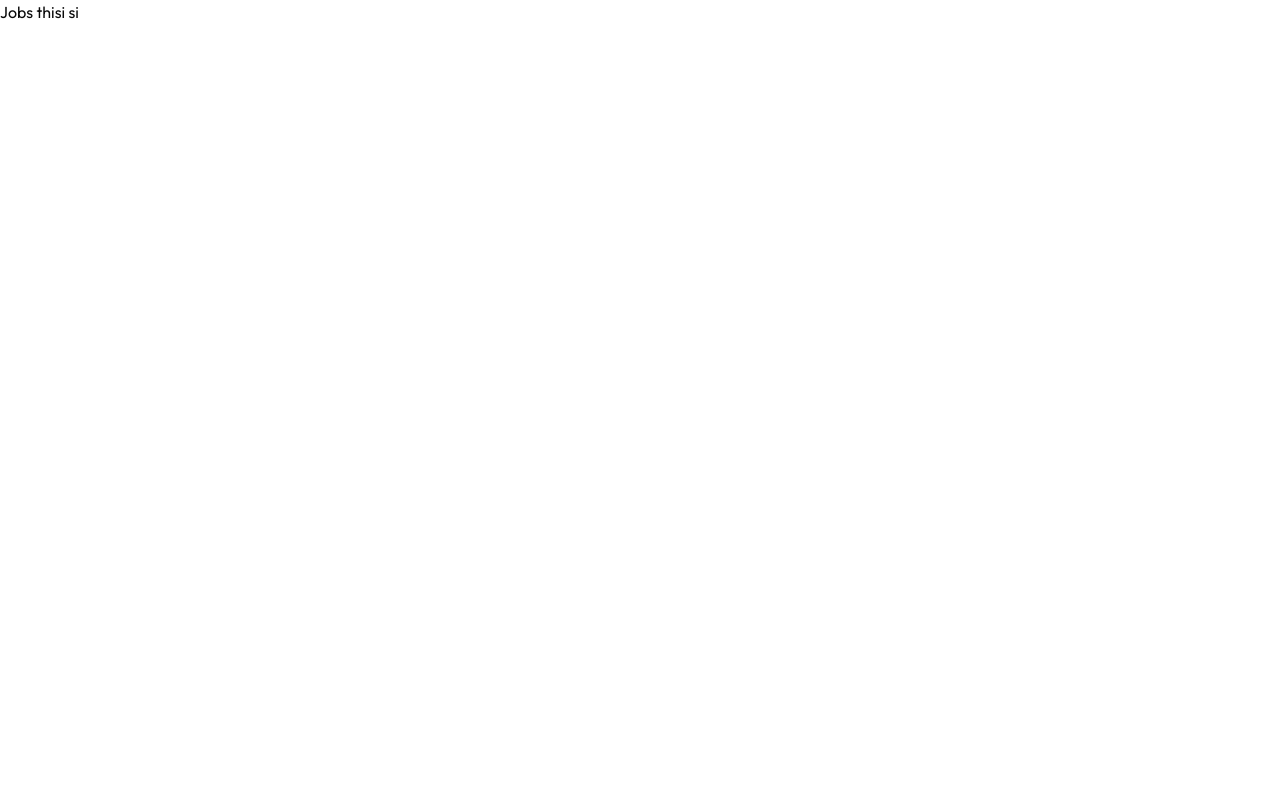
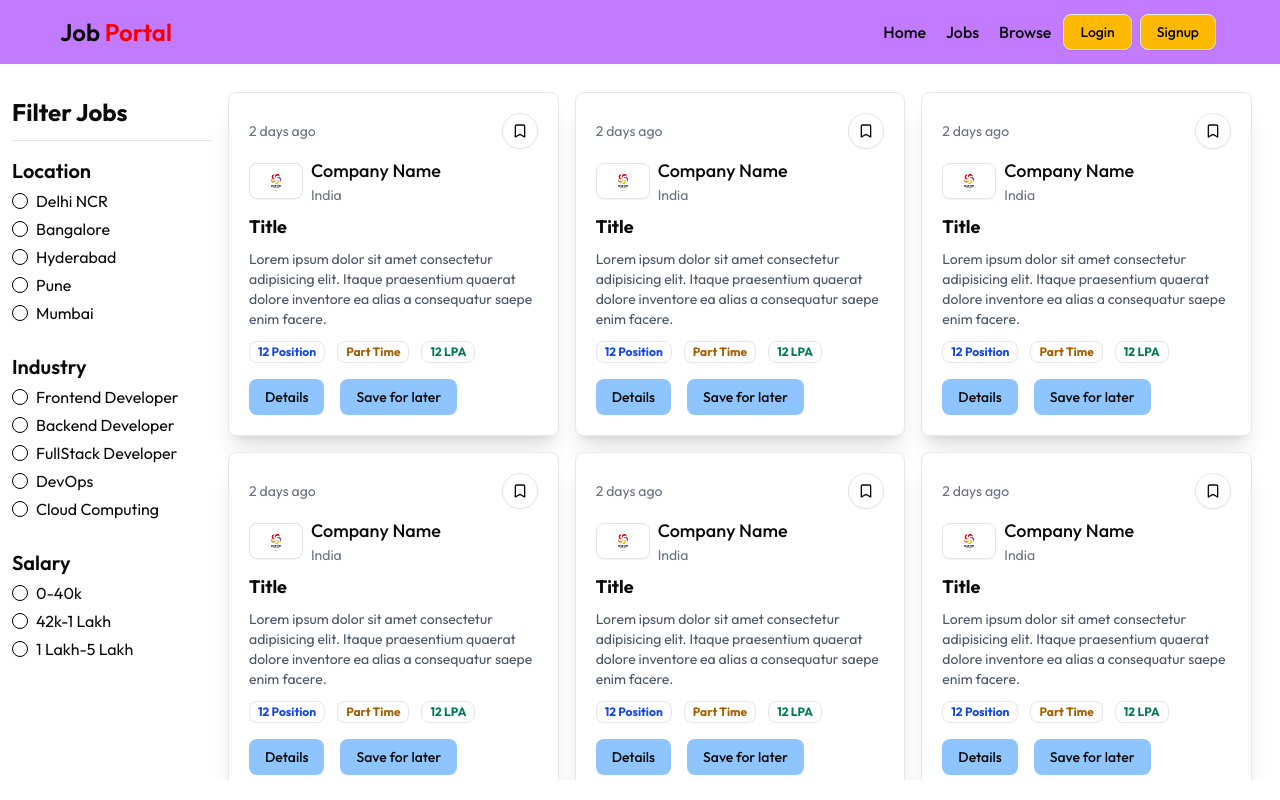
Before and after one commit to rohit-cpp/MERN-JOB-PORTAL, a React (Vite) app in the folder frontend/: page /jobs in a window 1280 px wide. Built offline with nearby package versions, Linux system fonts and the light colour scheme; the HTML template or start-up script is replaced by a standard one.

Commit message:
Jobs page done

```diff
--- a/frontend/package.json
+++ b/frontend/package.json
@@ -13,7 +13,7 @@
     "@radix-ui/react-avatar": "^1.1.6",
     "@radix-ui/react-label": "^2.1.4",
     "@radix-ui/react-popover": "^1.1.10",
-    "@radix-ui/react-radio-group": "^1.3.3",
+    "@radix-ui/react-radio-group": "^1.3.4",
     "@radix-ui/react-slot": "^1.2.0",
     "@reduxjs/toolkit": "^2.7.0",
     "@tailwindcss/vite": "^4.1.4",
--- /dev/null
+++ b/frontend/src/components/FliterCard.jsx
@@ -0,0 +1,54 @@
+import React from "react";
+import { RadioGroup, RadioGroupItem } from "./ui/radio-group";
+import { Label } from "@radix-ui/react-label";
+
+const filterData = [
+  {
+    filterType: "Location",
+    array: ["Delhi NCR", "Bangalore", "Hyderabad", "Pune", "Mumbai"],
+  },
+  {
+    filterType: "Industry",
+    array: [
+      "Frontend Developer",
+      "Backend Developer",
+      "FullStack Developer",
+      "DevOps",
+      "Cloud Computing",
+    ],
+  },
+  {
+    filterType: "Salary",
+    array: ["0-40k", "42k-1 Lakh", "1 Lakh-5 Lakh"],
+  },
+];
+
+const FilterCard = () => {
+  return (
+    <div>
+      <h1 className="text-2xl font-bold">Filter Jobs</h1>
+      <hr className="mt-3" />
+      <div>
+        <RadioGroup>
+          {filterData.map((data, index) => (
+            <div key={index} className="mt-4">
+              <h2 className="font-semibold text-xl">{data.filterType}</h2>
+              {data.array.map((item, idx) => (
+                <div key={idx} className="flex items-center gap-2 mt-1">
+                  <RadioGroupItem
+                    className="border border-black"
+                    value={item}
+                    id={`${data.filterType}`}
+                  />
+                  <Label htmlFor={`${data.filterType}`}>{item}</Label>
+                </div>
+              ))}
+            </div>
+          ))}
+        </RadioGroup>
+      </div>
+    </div>
+  );
+};
+
+export default FilterCard;
--- /dev/null
+++ b/frontend/src/components/Job.jsx
@@ -0,0 +1,67 @@
+import React from "react";
+import { Button } from "./ui/button";
+import { Bookmark } from "lucide-react";
+import { Avatar } from "@radix-ui/react-avatar";
+import { AvatarImage } from "./ui/avatar";
+import { Badge } from "./ui/badge";
+
+const Job = () => {
+  return (
+    <div className="p-5 rounded-md shadow-xl bg-white border border-gray-200">
+      <div className="flex items-center justify-between">
+        <p className="text-sm text-gray-500">2 days ago</p>
+        <Button variant="outline" className="rounded-full" size="icon">
+          <Bookmark />{" "}
+        </Button>
+      </div>
+
+      <div className="flex items-center gap-2 my-2">
+        <Button variant="outline">
+          <Avatar>
+            <AvatarImage src="./public/images.png" className="h-5 w-5" />
+          </Avatar>
+        </Button>
+        <div>
+          {" "}
+          <h1 className="font-medium text-lg">Company Name</h1>
+          <p className="text-sm text-gray-500">India</p>
+        </div>
+      </div>
+      <div>
+        <h1 className="font-bold text-lg my-2">Title</h1>
+        <p className="text-sm text-gray-600">
+          Lorem ipsum dolor sit amet consectetur adipisicing elit. Itaque
+          praesentium quaerat dolore inventore ea alias a consequatur saepe enim
+          facere.
+        </p>
+      </div>
+      <div className="flex flex-row gap-3 pt-3 ">
+        <Badge className="text-blue-700 font-bold" variant="ghost">
+          12 Position
+        </Badge>
+        <Badge className="text-yellow-700 font-bold" variant="ghost">
+          Part Time
+        </Badge>
+        <Badge className="text-emerald-700 font-bold" variant="ghost">
+          12 LPA
+        </Badge>
+      </div>
+      <div className="flex items-center gap-4 mt-4 ">
+        <Button
+          variant="outline "
+          className="cursor-pointer bg-blue-300 hover:bg-amber-500"
+        >
+          Details
+        </Button>
+        <Button
+          variant="outline "
+          className="cursor-pointer bg-blue-300 hover:bg-amber-500"
+        >
+          Save for later
+        </Button>
+      </div>
+    </div>
+  );
+};
+
+export default Job;
--- a/frontend/src/components/Jobs.jsx
+++ b/frontend/src/components/Jobs.jsx
@@ -1,7 +1,41 @@
 import React from "react";
+import Navbar from "./shared/Navbar";
+import FliterCard from "./FliterCard";
+import Job from "./Job";
+import { SpaceIcon } from "lucide-react";
+import { Badge } from "./ui/badge";
 
+const jobsArray = [1, 2, 3, 4, 5, 6, 7, 8, 9];
 const Jobs = () => {
-  return <div>Jobs thisi si</div>;
+  return (
+    <div>
+      <Navbar />
+      <div className="flex p-3">
+        <div className="max-w-7xl mx-auto mt-5">
+          <div className="flex gap-5 ">
+            <div className="w-50 h-120">
+              {" "}
+              <FliterCard />
+            </div>
+          </div>
+        </div>
+
+        <div>
+          {jobsArray.length <= 0 ? (
+            <span>Job not found</span>
+          ) : (
+            <div className="flex-1 h-[88vh] overflow-y-auto pb-5">
+              <div className="grid grid-cols-3 gap-4 p-4">
+                {jobsArray.map((item, index) => (
+                  <Job />
+                ))}
+              </div>
+            </div>
+          )}
+        </div>
+      </div>
+    </div>
+  );
 };
 
 export default Jobs;
```
Also changed, not shown: frontend/public/images.png (added), 1 other file (tests, documents, lock files or other folders).
